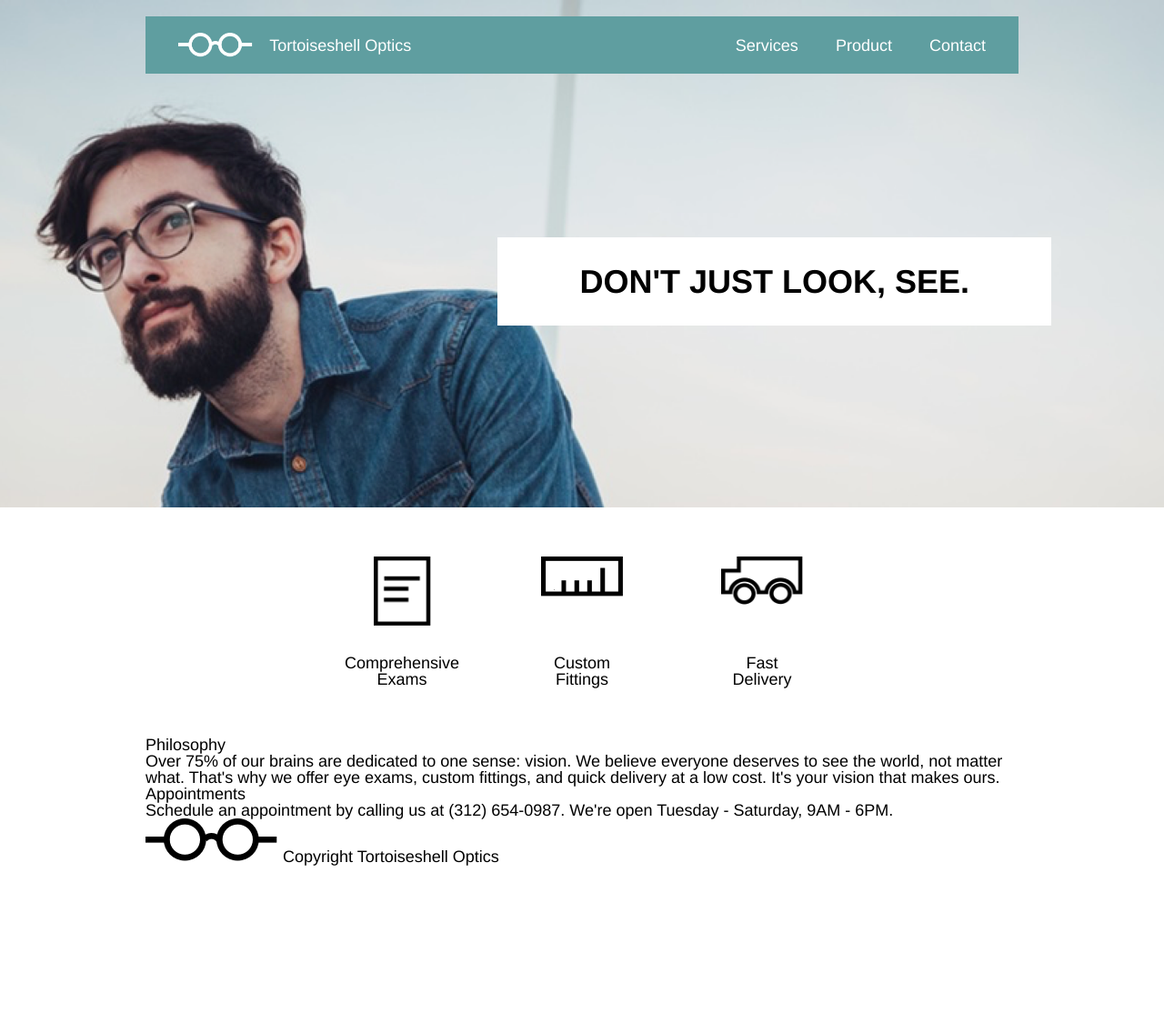
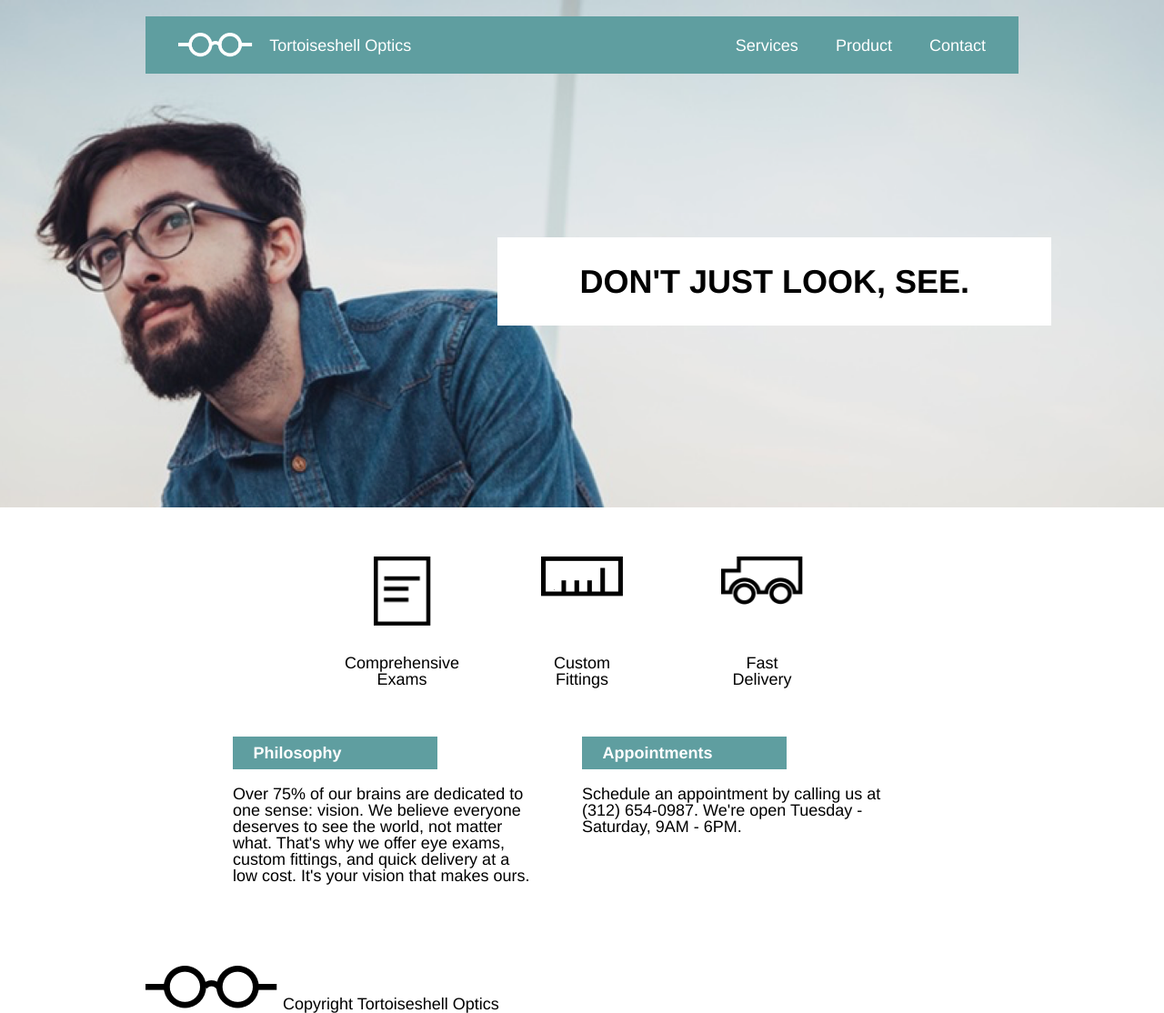
Before and after one commit to PrestonGB/tortoiseshelloptics, a plain HTML site: page index.html in a window 1280 px wide. Shown: the whole page at 91% size. Before the commit the page ends 952 px from the top, so only its background shows below. Drawn offline with Linux system fonts and the light colour scheme; files whose address does not match are found by name.

Commit message:
Format Info section

```diff
--- a/index.html
+++ b/index.html
@@ -46,22 +46,22 @@
       </section>
     </section>
 
-    <section class = "container">
-      <section class = "about1">
+    <section class = "info container">
+      <section class = "about">
         <section class = "title">
           Philosophy
         </section>
-        <span>
+        <p>
           Over 75% of our brains are dedicated to one sense: vision. We believe everyone deserves to see the world, not matter what. That's why we offer eye exams, custom fittings, and quick delivery at a low cost. It's your vision that makes ours.
-        </span>
+        </p>
       </section>
-      <section class = "about2">
+      <section class = "about">
         <section class = "title">
           Appointments
         </section>
-        <span>
+        <p>
           Schedule an appointment by calling us at (312) 654-0987. We're open Tuesday - Saturday, 9AM - 6PM.
-        </span>
+        </p>
       </section>
     </section>
   </section>
--- a/resources/css/style.css
+++ b/resources/css/style.css
@@ -105,3 +105,26 @@ header .flex {
 img {
   border-style: none;
 }
+
+.info {
+  display: flex;
+  justify-content: center;
+}
+
+.about {
+  width: 35%;
+  margin-right: 5%;
+  margin-bottom: 4rem;
+}
+
+.title {
+  max-width: 10rem;
+  background-color: cadetblue;
+  color: white;
+  font-weight: bold;
+  padding: 0.5rem 1.25rem;
+}
+
+p {
+  padding: 1rem 0;
+}
```
